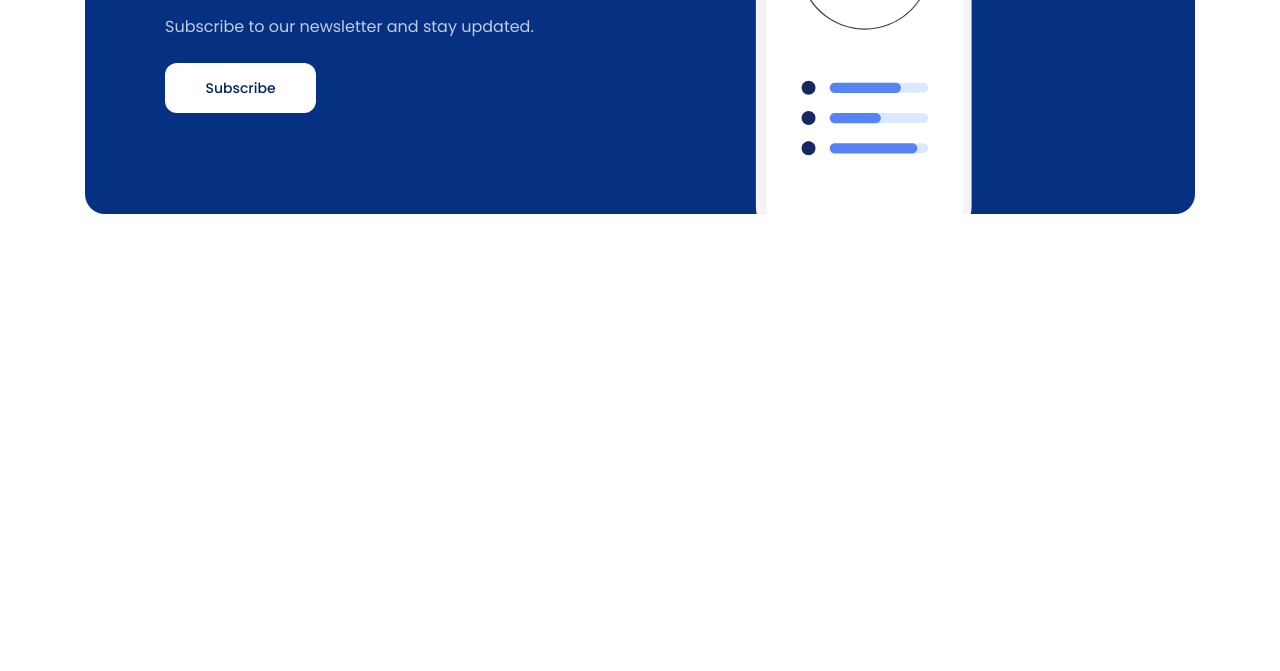
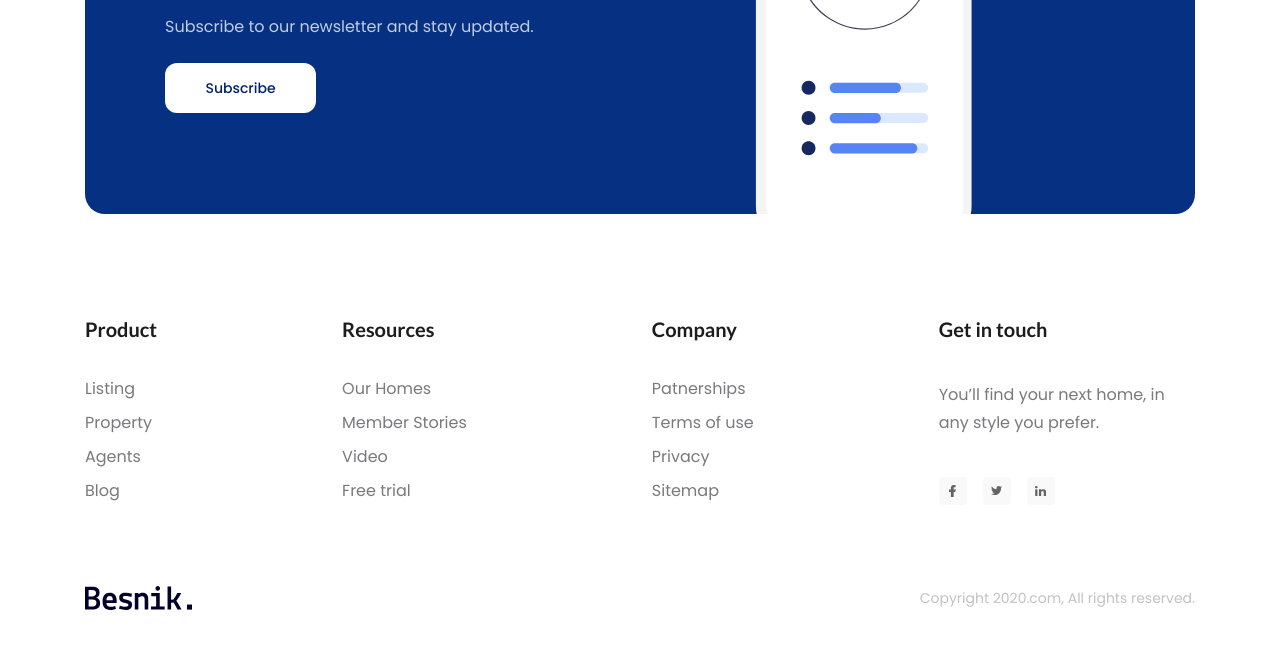
Before and after one commit to nguyenvanhuy1998/f8-project-01-html-css, a plain HTML site: page index.html in a window 1280 px wide. Shown: the part 3669-4340 px from the top of the page. Drawn offline with Linux system fonts and the light colour scheme.

Commit message:
Làm phần Footer

```diff
--- a/assets/css/styles.css
+++ b/assets/css/styles.css
@@ -553,6 +553,7 @@ a {
     color: #FFFFFF;
     opacity: 0.75;
 }
+
 .subscription .btn {
     margin-top: 20px;
     min-width: 151px;
@@ -560,8 +561,86 @@ a {
     color: #002366;
 
 }
+
 .subscription .image {
     position: absolute;
     bottom: 0;
     right: 221px;
 }
+
+.footer {
+    margin-top: 55px;
+    padding: 50px 0 58px;
+}
+
+.footer .row {
+    display: flex;
+}
+
+.footer .row-top {
+    gap: 185px;
+}
+
+.footer .heading {
+    font-family: 'Lato', sans-serif;
+    font-size: 2rem;
+    font-weight: 700;
+    color: #1C1C1D;
+}
+
+.footer .list,
+.footer .desc {
+    margin-top: 42px;
+}
+
+.footer .item {
+    margin-top: 18px;
+}
+
+.footer .item a,
+footer .desc {
+    font-size: 1.6rem;
+    font-weight: 400;
+    color: #7A7A7E;
+    white-space: nowrap;
+}
+
+footer .desc {
+    white-space: normal;
+    line-height: 1.75;
+}
+
+.footer .social {
+    display: flex;
+    gap: 16px;
+    margin-top: 40px;
+}
+
+.footer .social-link {
+    display: flex;
+    align-items: center;
+    justify-content: center;
+    border-radius: 4px;
+    width: 28px;
+    height: 28px;
+    background: #F9F9F9;
+
+}
+
+.footer .social-link:hover {
+    background-color: #ebebeb;
+}
+
+.footer .row-bottom {
+    align-items: center;
+    justify-content: space-between;
+    margin-top: 81px;
+
+}
+
+.footer .copyright {
+    font-size: 1.4rem;
+    font-weight: 400;
+    color: #C2C2C2;
+
+}
--- a/index.html
+++ b/index.html
@@ -4,18 +4,21 @@
         <meta charset="UTF-8" />
         <meta name="viewport" content="width=device-width, initial-scale=1.0" />
         <title>F8 Project 01</title>
+        <!-- Reset CSS -->
         <link rel="stylesheet" href="/assets/css/reset.css" />
-        <!-- <link rel="stylesheet" href="/assets/fonts/stylesheet.css" /> -->
+        <!-- Embed Fonts -->
         <link rel="preconnect" href="https://fonts.googleapis.com" />
         <link rel="preconnect" href="https://fonts.gstatic.com" crossorigin />
         <link
-            href="https://fonts.googleapis.com/css2?family=Poppins:ital,wght@0,100;0,200;0,300;0,400;0,500;0,600;0,700;0,800;0,900;1,100;1,200;1,300;1,400;1,500;1,600;1,700;1,800;1,900&display=swap"
+            href="https://fonts.googleapis.com/css2?family=Lato:ital,wght@0,100;0,300;0,400;0,700;0,900;1,100;1,300;1,400;1,700;1,900&display=swap"
             rel="stylesheet"
         />
+        <link rel="stylesheet" href="/assets/fonts/stylesheet.css" />
+        <!-- Styles -->
         <link rel="stylesheet" href="/assets/css/styles.css" />
     </head>
     <body>
-        <main style="height: 5000px">
+        <main>
             <!-- Header -->
             <header class="header">
                 <div class="content">
@@ -496,6 +499,103 @@
                     </div>
                 </div>
             </div>
+            <!-- Footer -->
+            <footer class="footer">
+                <div class="content">
+                    <div class="row row-top">
+                        <!-- Product column -->
+                        <div class="column">
+                            <h3 class="heading">Product</h3>
+                            <ul class="list">
+                                <li class="item">
+                                    <a href="">Listing</a>
+                                </li>
+                                <li class="item">
+                                    <a href="">Property</a>
+                                </li>
+                                <li class="item">
+                                    <a href="">Agents</a>
+                                </li>
+                                <li class="item">
+                                    <a href="">Blog</a>
+                                </li>
+                            </ul>
+                        </div>
+                        <!-- Resources column -->
+                        <div class="column">
+                            <h3 class="heading">Resources</h3>
+                            <ul class="list">
+                                <li class="item">
+                                    <a href="">Our Homes</a>
+                                </li>
+                                <li class="item">
+                                    <a href="">Member Stories</a>
+                                </li>
+                                <li class="item">
+                                    <a href="">Video</a>
+                                </li>
+                                <li class="item">
+                                    <a href="">Free trial</a>
+                                </li>
+                            </ul>
+                        </div>
+                        <!-- Company column -->
+
+                        <div class="column">
+                            <h3 class="heading">Company</h3>
+                            <ul class="list">
+                                <li class="item">
+                                    <a href="">Patnerships</a>
+                                </li>
+                                <li class="item">
+                                    <a href="">Terms of use</a>
+                                </li>
+                                <li class="item">
+                                    <a href="">Privacy</a>
+                                </li>
+                                <li class="item">
+                                    <a href="">Sitemap</a>
+                                </li>
+                            </ul>
+                        </div>
+                        <!-- Get in touch column -->
+                        <div class="column">
+                            <h3 class="heading">Get in touch</h3>
+                            <p class="desc">
+                                You’ll find your next home, in any style you
+                                prefer.
+                            </p>
+                            <div class="social">
+                                <a href="#!" class="social-link">
+                                    <img
+                                        src="/assets/img/facebook.svg"
+                                        alt=""
+                                    />
+                                </a>
+                                <a href="#!" class="social-link">
+                                    <img src="/assets/img/twitter.svg" alt="" />
+                                </a>
+                                <a href="#!" class="social-link">
+                                    <img
+                                        src="/assets/img/linkedin.svg"
+                                        alt=""
+                                    />
+                                </a>
+                            </div>
+                        </div>
+                    </div>
+                    <div class="row row-bottom">
+                        <img
+                            src="/assets/img/logo.svg"
+                            alt="Besnik."
+                            class="logo"
+                        />
+                        <p class="copyright">
+                            Copyright 2020.com, All rights reserved.
+                        </p>
+                    </div>
+                </div>
+            </footer>
         </main>
     </body>
 </html>
```
Also changed, not shown: assets/img/facebook.svg (added), assets/img/linkedin.svg (added), assets/img/twitter.svg (added).
